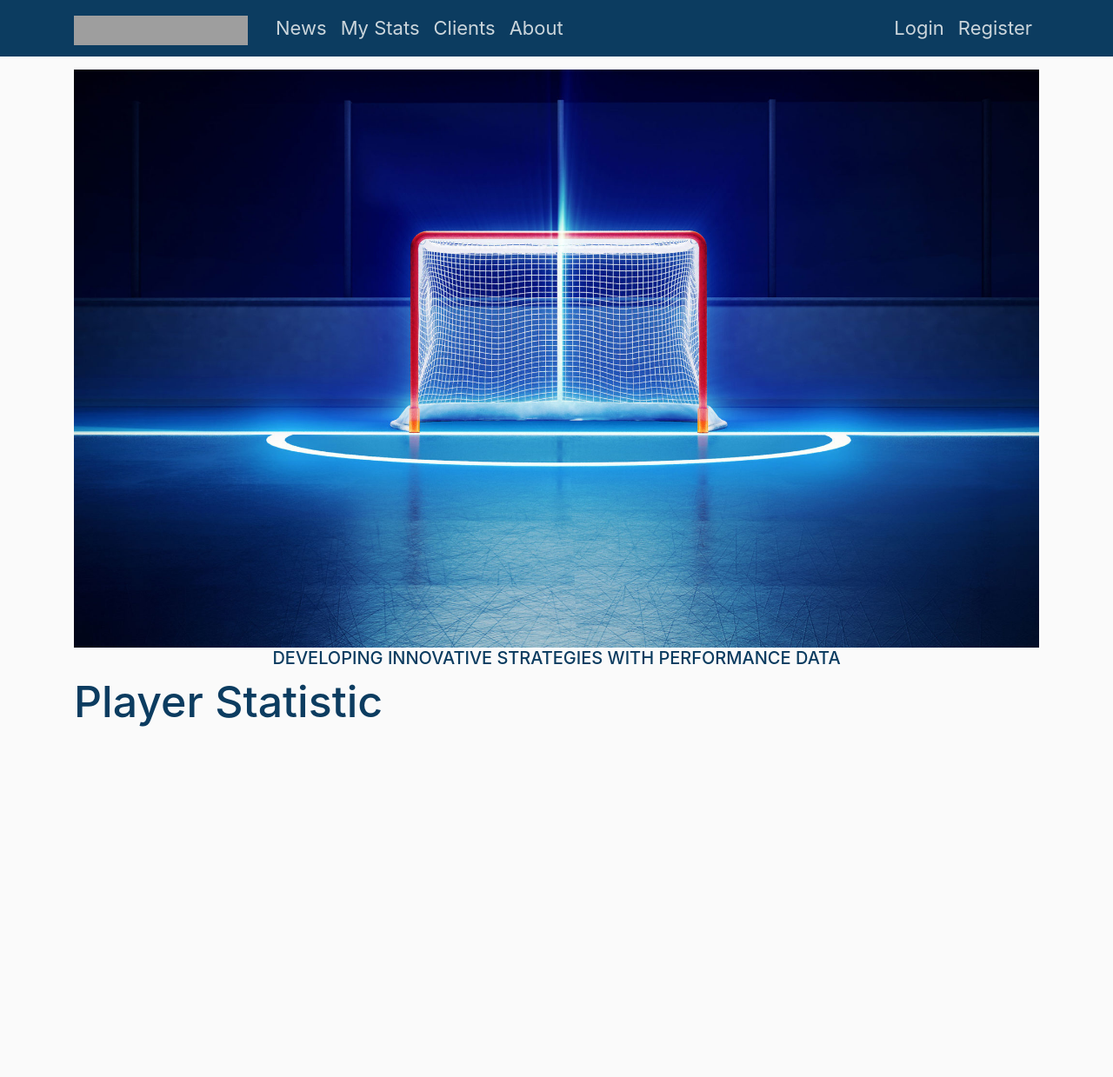
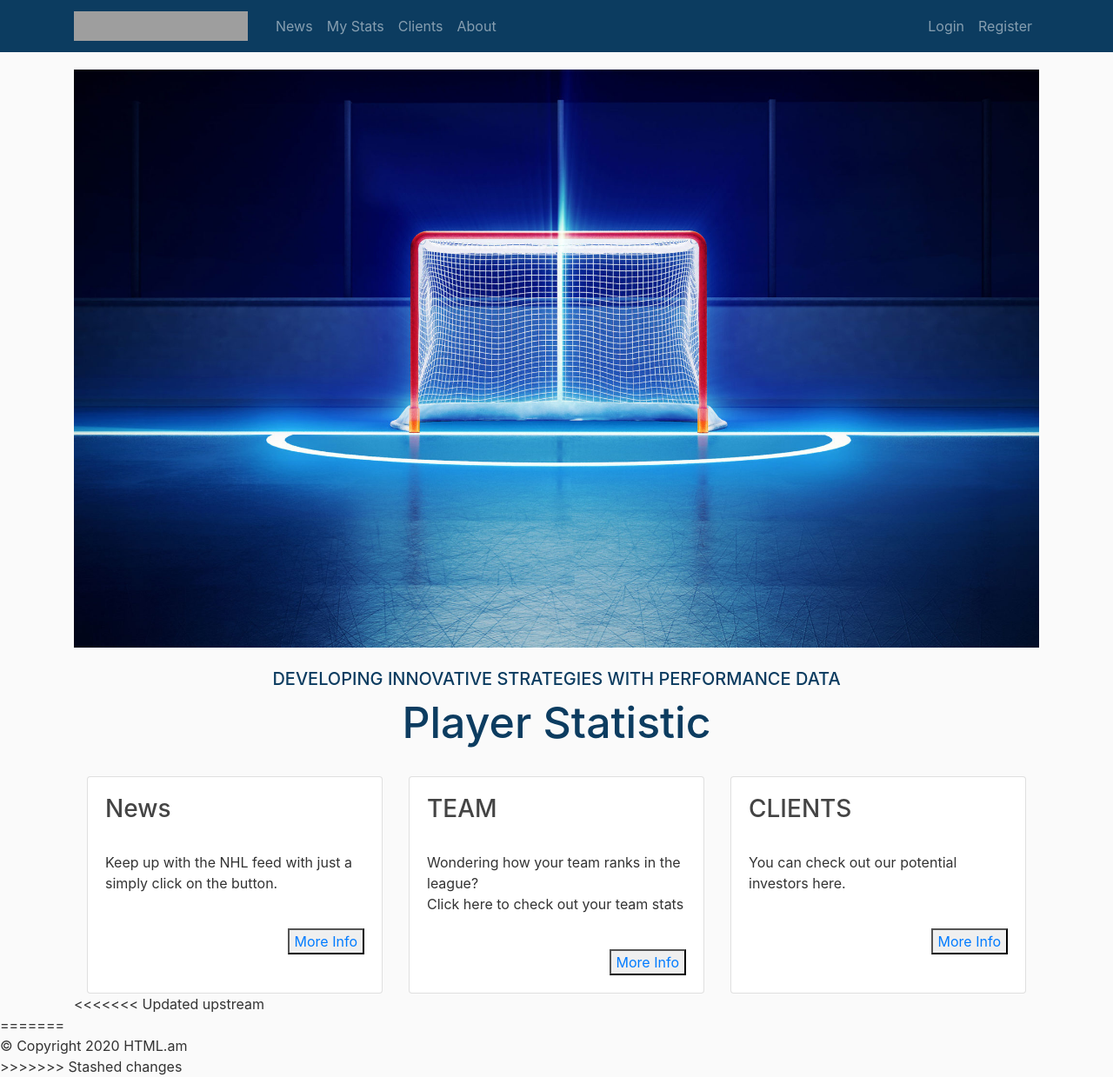
Before and after one commit to MikeMCam/Hockeylytics, a Django app: template main/templates/main/home.html in a window 1280 px wide. Shown: the whole page at 87% size. Before the commit the page ends 836 px from the top, so only its background shows below. Run offline with Django 3.2, Linux system fonts and the light colour scheme; the template is opened without the code that fills it, so the values that code supplies are empty; some libraries are stand-ins or nearby versions; grey boxes are pictures that could not be loaded.

Commit message:
html home update

```diff
--- a/main/templates/main/base.html
+++ b/main/templates/main/base.html
@@ -60,6 +60,7 @@
             </div>
 
         </div>
+<<<<<<< Updated upstream
 
 
 
@@ -76,5 +77,28 @@
             integrity="sha384-JZR6Spejh4U02d8jOt6vLEHfe/JQGiRRSQQxSfFWpi1MquVdAyjUar5+76PVCmYl"
             crossorigin="anonymous"></script>
 
+=======
+    </div>
+<br>
+</main>
+<footer>
+    <div class="copyright">
+    &copy; Copyright 2020 HTML.am
+        </div>
+</footer>
+
+
+
+<!-- jQuery first, then Popper.js, then Bootstrap JS -->
+<script src="https://code.jquery.com/jquery-3.2.1.slim.min.js"
+        integrity="sha384-KJ3o2DKtIkvYIK3UENzmM7KCkRr/rE9/Qpg6aAZGJwFDMVNA/GpGFF93hXpG5KkN"
+        crossorigin="anonymous"></script>
+<script src="https://cdnjs.cloudflare.com/ajax/libs/popper.js/1.12.9/umd/popper.min.js"
+        integrity="sha384-ApNbgh9B+Y1QKtv3Rn7W3mgPxhU9K/ScQsAP7hUibX39j7fakFPskvXusvfa0b4Q"
+        crossorigin="anonymous"></script>
+<script src="https://maxcdn.bootstrapcdn.com/bootstrap/4.0.0/js/bootstrap.min.js"
+        integrity="sha384-JZR6Spejh4U02d8jOt6vLEHfe/JQGiRRSQQxSfFWpi1MquVdAyjUar5+76PVCmYl"
+        crossorigin="anonymous"></script>
+>>>>>>> Stashed changes
 </body>
 </html>
--- a/main/templates/main/home.html
+++ b/main/templates/main/home.html
@@ -1,10 +1,36 @@
 {% extends "main/base.html" %}
 {% block content %}
-    <img src="/media/main/Goal-background.jpg"  width=100% width=100 alt="" ><br>
+    <img src="/media/main/Goal-background.jpg"  width=100% width=100 alt="" ><br><br>
 
     <div>
     <h5 style="text-align: center;margin-left: auto; margin-right: auto;color: #0C3C60" >DEVELOPING INNOVATIVE STRATEGIES WITH PERFORMANCE DATA</h5>
-    <h3 style=" color: #0C3C60;font-size: 50px;margin-left: auto; margin-right: auto" >Player Statistic</h3>
+    <h3 style="text-align: center; color: #0C3C60;font-size: 50px;margin-left: auto; margin-right: auto" >Player Statistic</h3>
+    </div><br>
+
+    <div class="container-fluid">
+        <div class="row">
+            <div class="col-sm d-flex">
+                <div class="card card-body flex-fill home-text-box">
+                    <h3 CLASS="in-button">News</h3><br>
+                    <p class="in-button">Keep up with the NHL feed with just a simply click on the button.</p><br>
+                    <button class="align-self-end button-ext"><a href="{% url 'news' %}">More Info</a></button>
+                </div>
+            </div>
+            <div class="col-sm d-flex">
+                <div class="card card-body flex-fill home-text-box">
+                    <h3 CLASS="in-button">TEAM</h3><br>
+                    <p class="in-button">Wondering how your team ranks in the league?<br>Click here to check out your team stats</p><br>
+                    <button class="align-self-end button-ext"><a href="{% url 'about' %}">More Info</a></button>
+                </div>
+            </div>
+            <div class="col-sm d-flex">
+                <div class="card card-body flex-fill home-text-box">
+                    <h3 CLASS="in-button">CLIENTS</h3><br>
+                    <p class="in-button">You can check out our potential investors here.</p><br>
+                    <button class="align-self-end button-ext"><a href="{% url 'clients' %}">More Info</a></button>
+                </div>
+            </div>
+            </div>
+
     </div>
-
 {% endblock content %}
--- a/static/main/main.css
+++ b/static/main/main.css
@@ -11,8 +11,13 @@
 ul {
   margin: 0;
 }
+<<<<<<< Updated upstream
 li{
   font-size:12px;
+=======
+a{
+  color: white;
+>>>>>>> Stashed changes
 }
 
 .bg-steel {
@@ -95,6 +100,7 @@
   height:auto;
 }
 
+<<<<<<< Updated upstream
 /*
 testing area
  */
@@ -138,3 +144,46 @@
 button:hover, a:hover {
   opacity: 0.7;
 }
+
+=======
+.copyright{
+  color:white;
+  text-align: left;
+  font-size: 12px;
+}
+
+footer{
+  background-color: #0C3C60;
+  margin-bottom:0;
+  height:60px;
+  padding:20px;
+}
+
+.home-text-box{
+  background-color: #0C3C60;
+  padding: 30px;
+}
+
+.button-ext{
+  background-color: #0C3C60;
+  height:40px;
+  width: 110px;
+  margin-left:auto;
+  margin-right: auto;
+  margin-top: auto;
+
+  color: white;
+  align-self: center;
+  border-radius: 5px;
+}
+.in-button{
+  color:white;
+  text-align: center;
+
+}
+.button-ext:hover{
+  background-color: white;
+  color: #0C3C60;
+transition: all .5s ease-in-out;
+}
+>>>>>>> Stashed changes
```
Also changed, not shown: main/templates/main/about.html (+42 -0 lines).
